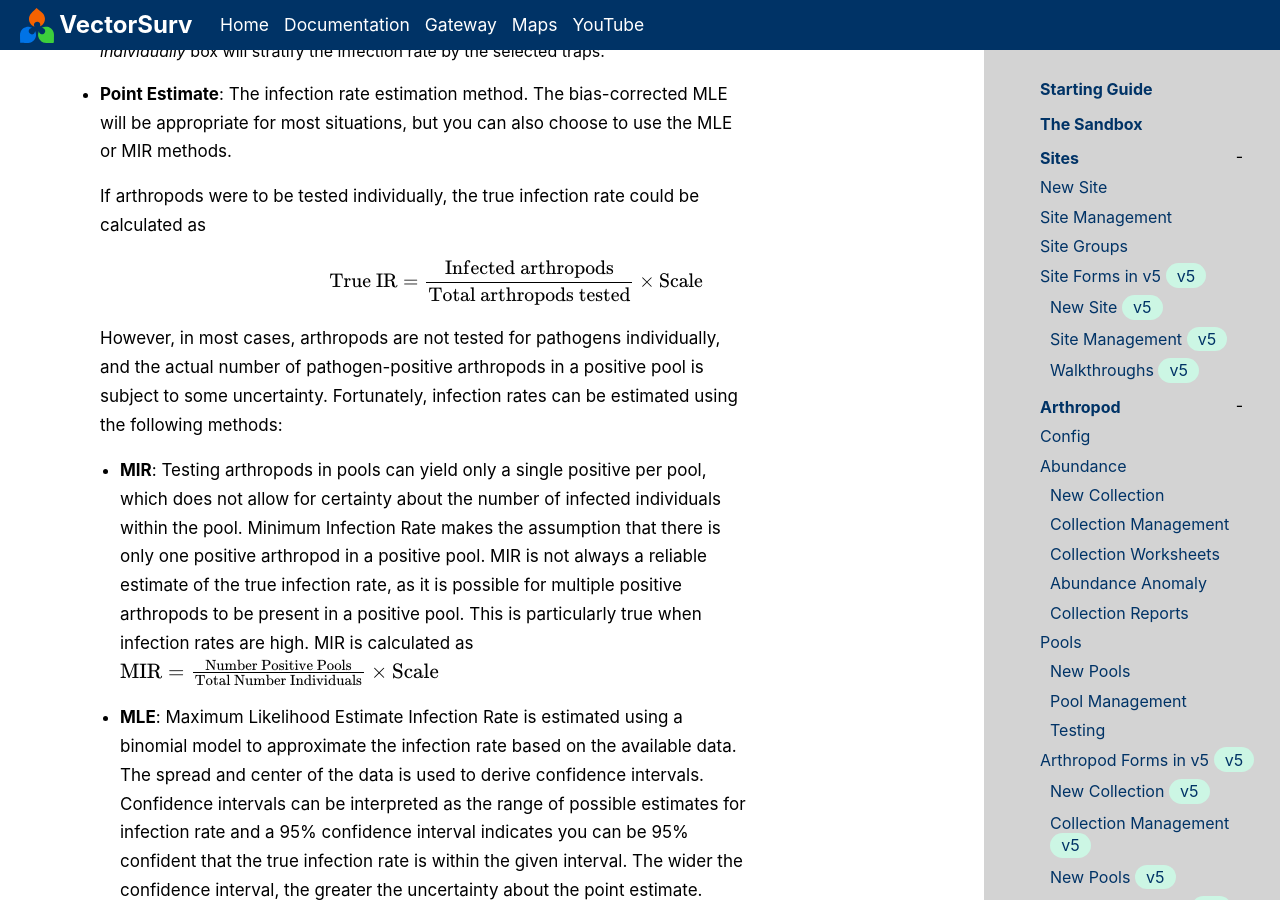
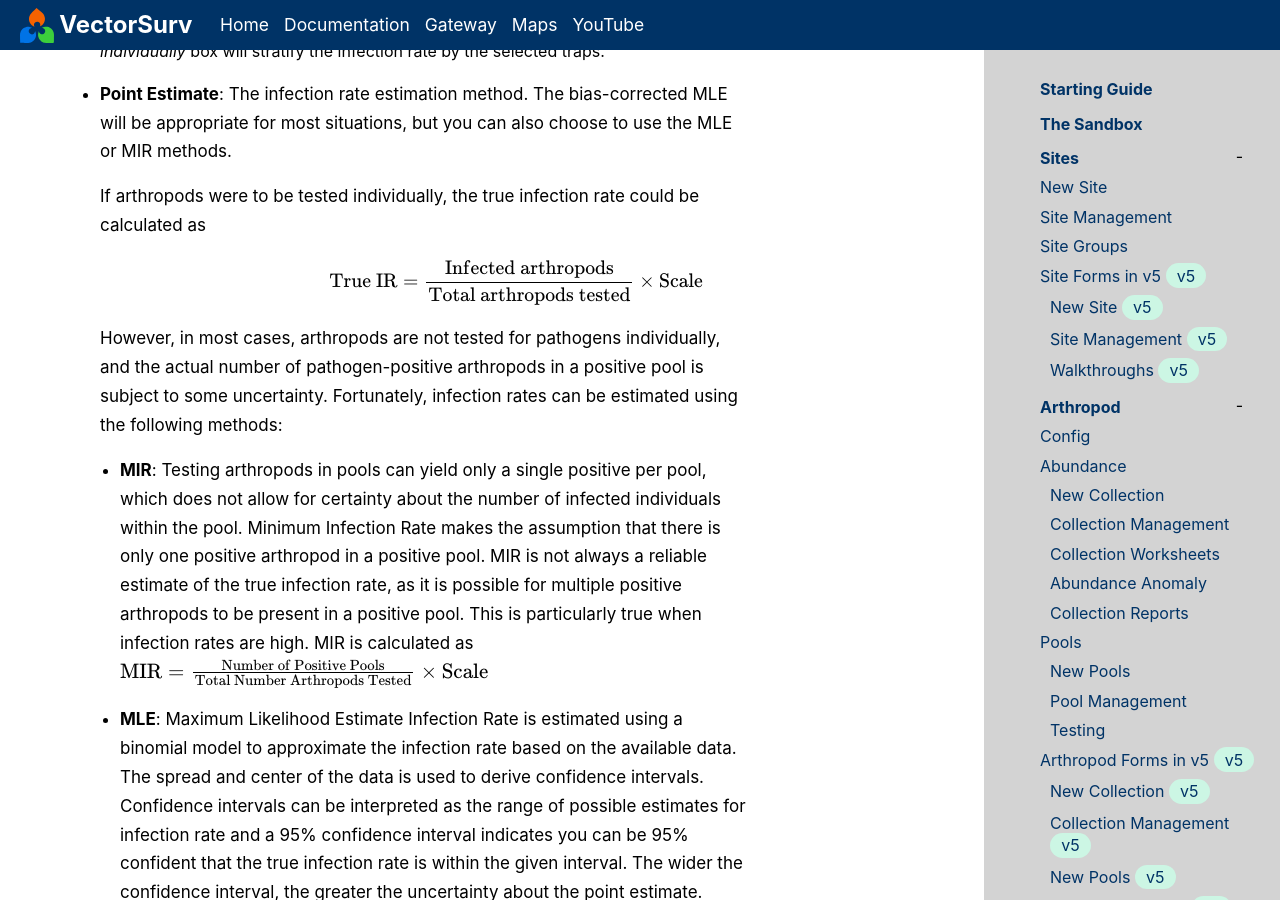
Before and after one commit to tlvaldepena/vectorsurv.org, a Jekyll site: the page built from _docs/tools/calculators/infection-rate.md, in a window 1280 px wide and 900 px high, scrolled down 2040 px. Built offline with Jekyll 4.4.1, drawn with Linux system fonts in a browser that asks for light colours.

Commit message:
Update infection-rate.md

```diff
--- a/_docs/tools/calculators/infection-rate.md
+++ b/_docs/tools/calculators/infection-rate.md
@@ -21,12 +21,12 @@ The pool infection rate calculator estimates the arbovirus infection rate based
 
   If arthropods were to be tested individually, the true infection rate could be calculated as
 
-  $$ \text{True IR} = \frac{\text{Infected arthropods}}{\text{Total arthropods tested}} \times \text{Scale} $$
+  $$ {\text{True IR}} = \frac{\text{Infected arthropods}}{\text{Total arthropods tested}} \times {\text{Scale}} $$
 
   However, in most cases, arthropods are not tested for pathogens individually, and the actual number of pathogen-positive arthropods in a positive pool is subject to some uncertainty. Fortunately, infection rates can be estimated using the following methods:
 
   - **MIR**: Testing arthropods in pools can yield only a single positive per pool, which does not allow for certainty about the number of infected individuals within the pool. Minimum Infection Rate makes the assumption that there is only one positive arthropod in a positive pool. MIR is not always a reliable estimate of the true infection rate, as it is possible for multiple positive arthropods to be present in a positive pool. This is particularly true when infection rates are high. MIR is calculated as
-$$ \text{MIR} = \frac{\text{Number Positive Pools}}{\text{Total Number Individuals}}  \times \text{Scale} $$
+$$ {\text{MIR}} = \frac{\text{Number of Positive Pools}}{\text{Total Number Arthropods Tested}}  \times {\text{Scale}} $$
 
   - **MLE**: Maximum Likelihood Estimate Infection Rate is estimated using a binomial model to approximate the infection rate based on the available data. The spread and center of the data is used to derive confidence intervals. Confidence intervals can be interpreted as the range of possible estimates for infection rate and a 95% confidence interval indicates you can be 95% confident that the true infection rate is within the given interval. The wider the confidence interval, the greater the uncertainty about the point estimate.
 
```
